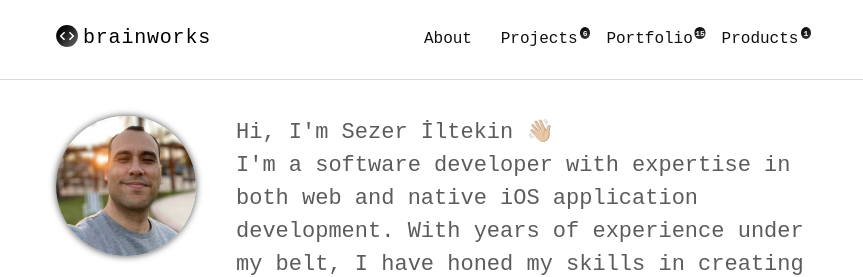
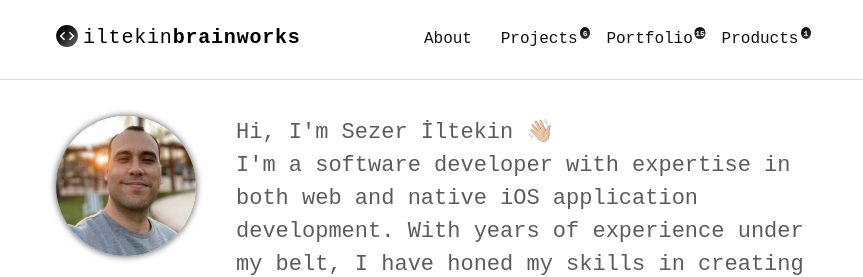
Before and after one commit to iltekin/iltekin.github.io, a Jekyll site: the page built from index.html, in a window 1280 px wide. Shown: the top 277 px of the page, without its empty margins (208-1071 px from the left). Built offline with Jekyll 4.4.1, drawn with Linux system fonts in a browser that asks for light colours; some web fonts are replaced.

Commit message:
edit title

```diff
--- a/_config.yml
+++ b/_config.yml
@@ -1,7 +1,7 @@
 # Site settings
-title_left    : "brainworks"
-title_right   : ""
-description   : "brainworks software co. website"
+title_left    : "iltekin"
+title_right   : "brainworks"
+description   : "iltekin brainworks software co. website"
 keywords      : "brainworks, iltekin, iOS, software, web design, sezer İltekin"
 url           : https://iltekin.com # site url
 baseurl       : "" # apply repo name like "/myproject" if used under gh-pages branch, else (under master branch) just leave empty/blank
--- a/_includes/head.html
+++ b/_includes/head.html
@@ -7,7 +7,7 @@
   {% assign page_title = '' %}
   {% if page.title == "Home" %}
       {% capture page_title %}
-        {{ site.title_left }}  {{ site.title_right }}
+        {{ site.title_left }}{{ site.title_right }}
         {%if paginator and paginator.page != 1 %} - {{ paginator.page }}{% endif %}
       {% endcapture %}
   {% else %}
```
